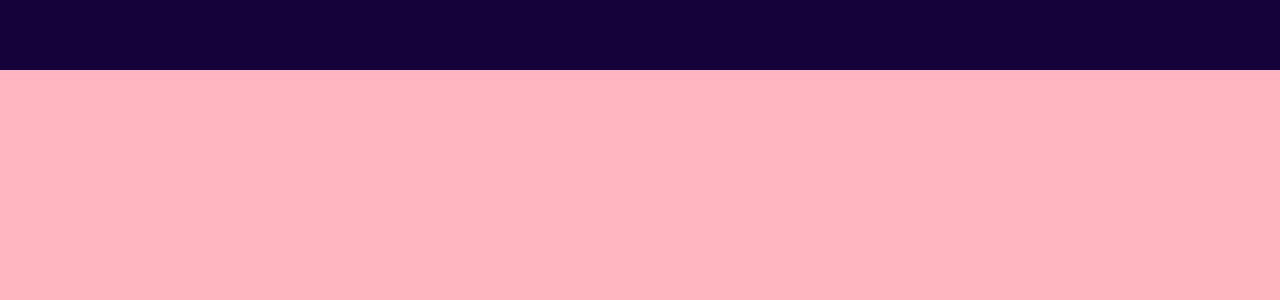
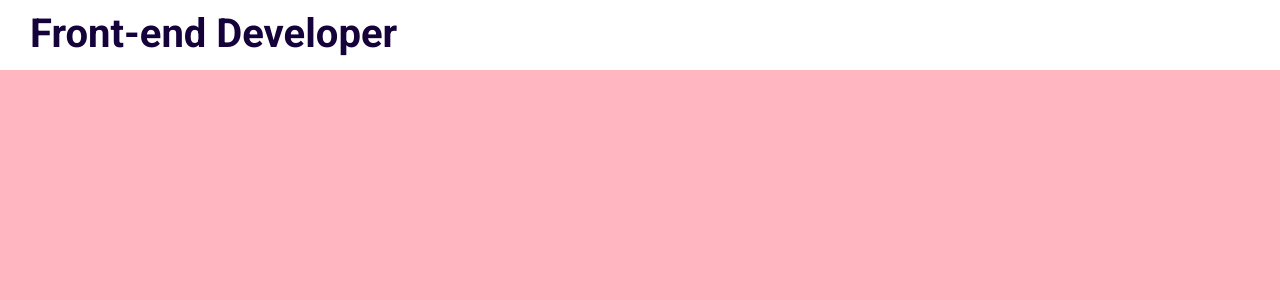
Before and after one commit to JakGi/PorfolioPage, a React (Create React App) app: page / in a window 1280 px wide. Shown: the top 300 px of the page. Built offline with nearby package versions, Linux system fonts and the light colour scheme.

Commit message:
added navbar

```diff
--- a/package.json
+++ b/package.json
@@ -3,6 +3,7 @@
   "version": "0.1.0",
   "private": true,
   "dependencies": {
+    "@material-ui/core": "^4.12.3",
     "@testing-library/jest-dom": "^5.14.1",
     "@testing-library/react": "^11.2.7",
     "@testing-library/user-event": "^12.8.3",
--- a/src/app.scss
+++ b/src/app.scss
@@ -7,6 +7,7 @@
     background-color: lightsalmon;
     position: relative;
     top: 70px;
+    scroll-behavior: smooth;
     scroll-snap-type: y mandatory;
     scrollbar-width: none; ///firefox only
     &::-webkit-scrollbar{
--- a/src/components/contact/Contact.jsx
+++ b/src/components/contact/Contact.jsx
@@ -2,7 +2,7 @@ import "./contact.scss"
 
 export default function Contact() {
     return (
-        <div className="contact">
+        <div className="contact" id="contact">
 
         </div>
     )
--- a/src/components/intro/Intro.jsx
+++ b/src/components/intro/Intro.jsx
@@ -2,7 +2,7 @@ import "./intro.scss"
 
 export default function Intro() {
     return (
-        <div className="intro">
+        <div className="intro" id="intro">
 
         </div>
     )
--- a/src/components/portfolio/Portfolio.jsx
+++ b/src/components/portfolio/Portfolio.jsx
@@ -2,7 +2,7 @@ import "./portfolio.scss"
 
 export default function Portfolio() {
     return (
-        <div className="porfolio">
+        <div className="porfolio" id="porfolio">
 
         </div>
     )
--- a/src/components/testimonials/Testimonials.jsx
+++ b/src/components/testimonials/Testimonials.jsx
@@ -2,7 +2,7 @@ import "./testimonials.scss"
 
 export default function Testimonials() {
     return (
-        <div className="testimonials">
+        <div className="testimonials" id="testimonials">
 
         </div>
     )
--- a/src/components/topbar/Topbar.jsx
+++ b/src/components/topbar/Topbar.jsx
@@ -1,9 +1,14 @@
-import "./topbar.scss"
+import "./topbar.scss";
 
 export default function Topbar() {
-    return (
-        <div className="topbar">
-
+  return (
+    <div className="topbar">
+      <div className="wrapper">
+        <div className="left">
+          <a href="#intro" className="logo">Front-end Developer</a>
         </div>
-    )
+        <div className="right"></div>
+      </div>
+    </div>
+  );
 }
--- a/src/components/topbar/topbar.scss
+++ b/src/components/topbar/topbar.scss
@@ -1,8 +1,28 @@
-.topbar{
+@import "../../global.scss";
+
+
+.topbar {
     width: 100%;
     height: 70px;
-    background-color: #15023a;
+    background-color: white;
+    color: $mainColor;
     position: fixed;
     top: 0;
     z-index: 2;
+
+    .wrapper {
+        padding: 10px 30px;
+        display: flex;
+        align-items: center;
+        justify-content: space-between;
+
+        .left {
+            .logo {
+                font-size: 40px;
+                font-weight: 700;
+                text-decoration: none;
+                color: inherit;
+            }
+        }
+    }
 }
--- a/src/components/works/Works.jsx
+++ b/src/components/works/Works.jsx
@@ -2,7 +2,7 @@ import "./works.scss"
 
 export default function Works() {
     return (
-        <div className="works">
+        <div className="works" id="works">
 
         </div>
     )
--- /dev/null
+++ b/src/global.scss
@@ -0,0 +1 @@
+$mainColor: #15023a;
```
Also changed, not shown: 1 other file (tests, documents, lock files or other folders).
